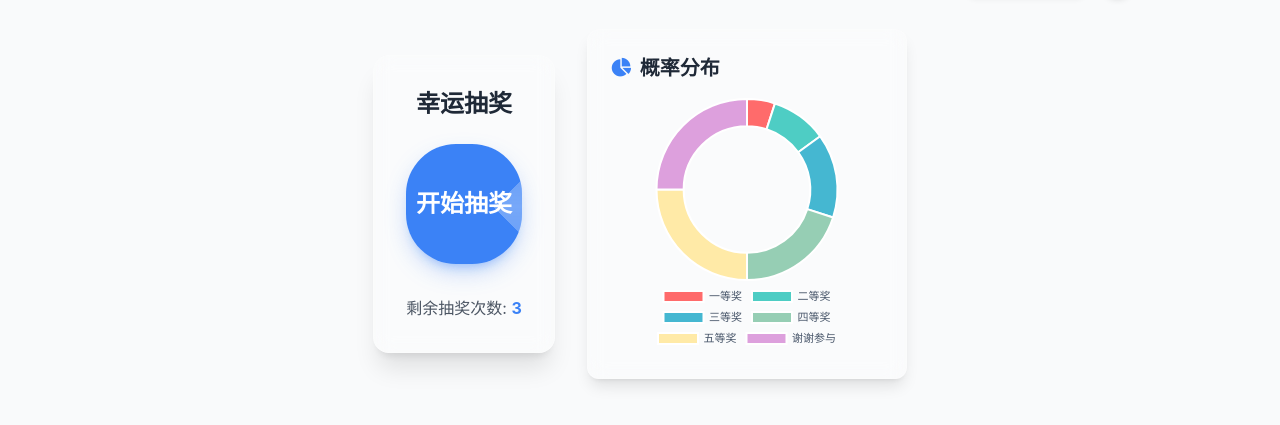
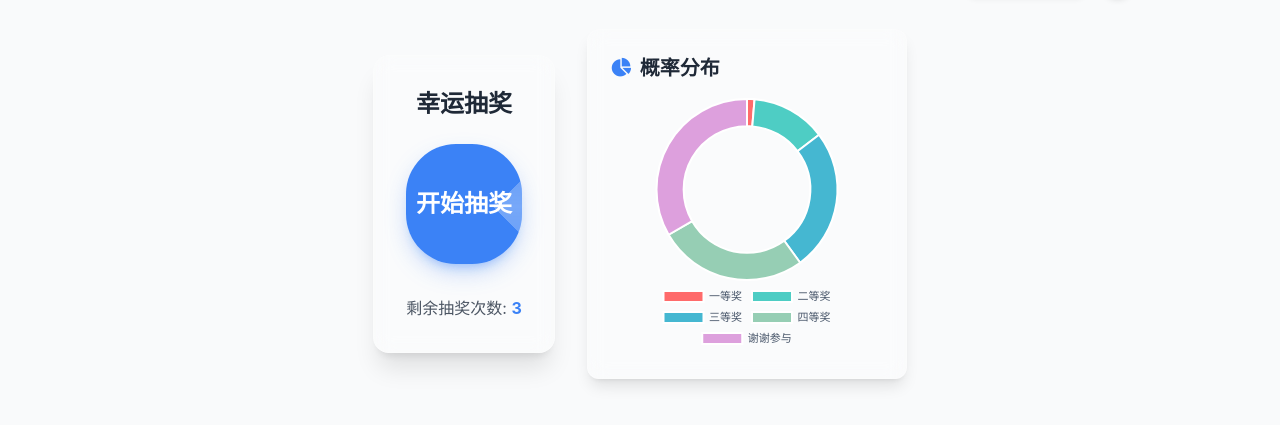
Before and after one commit to ym-yimou/sjz, a plain HTML site: page index.html in a window 1280 px wide. Shown: the part 79-504 px from the top of the page. Drawn offline with nearby package versions, Linux system fonts and the light colour scheme.

Commit message:
Update index.html

```diff
--- a/index.html
+++ b/index.html
@@ -254,12 +254,11 @@
     <script>
         // 全局变量
         let prizes = [
-            { id: 1, name: '一等奖', description: 'iPhone 15 Pro', probability: 5, color: '#FF6B6B', icon: 'fa-apple' },
-            { id: 2, name: '二等奖', description: 'AirPods Pro', probability: 10, color: '#4ECDC4', icon: 'fa-headphones' },
-            { id: 3, name: '三等奖', description: '100元京东卡', probability: 15, color: '#45B7D1', icon: 'fa-gift' },
-            { id: 4, name: '四等奖', description: '50元话费', probability: 20, color: '#96CEB4', icon: 'fa-mobile' },
-            { id: 5, name: '五等奖', description: '10元红包', probability: 25, color: '#FFEAA7', icon: 'fa-money' },
-            { id: 6, name: '谢谢参与', description: '再接再厉', probability: 25, color: '#DDA0DD', icon: 'fa-smile-o' }
+            { id: 1, name: '一等奖', description: '52元通行证礼包', probability: 1, color: '#FF6B6B', icon: 'fa-apple' },
+            { id: 2, name: '二等奖', description: '300三角币', probability: 10, color: '#4ECDC4', icon: 'fa-headphones' },
+            { id: 3, name: '三等奖', description: '100三角币', probability: 19, color: '#45B7D1', icon: 'fa-gift' },
+            { id: 4, name: '四等奖', description: '60三角币', probability: 20, color: '#96CEB4', icon: 'fa-mobile' },
+            { id: 5, name: '谢谢参与', description: '再接再厉', probability: 25, color: '#DDA0DD', icon: 'fa-smile-o' }
         ];
 
         let remainingSpins = 3;
```
